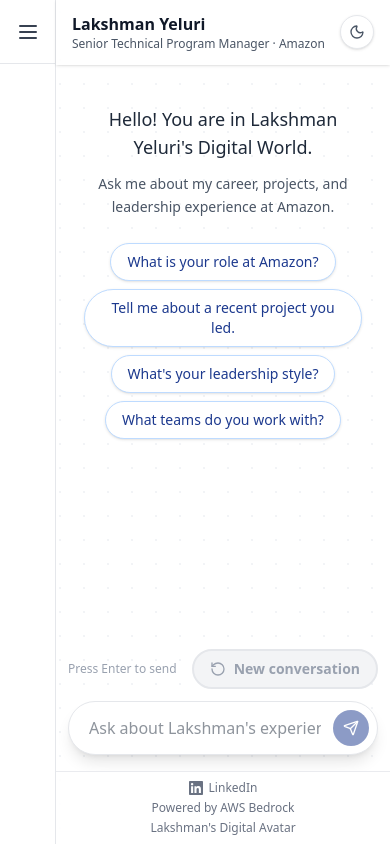
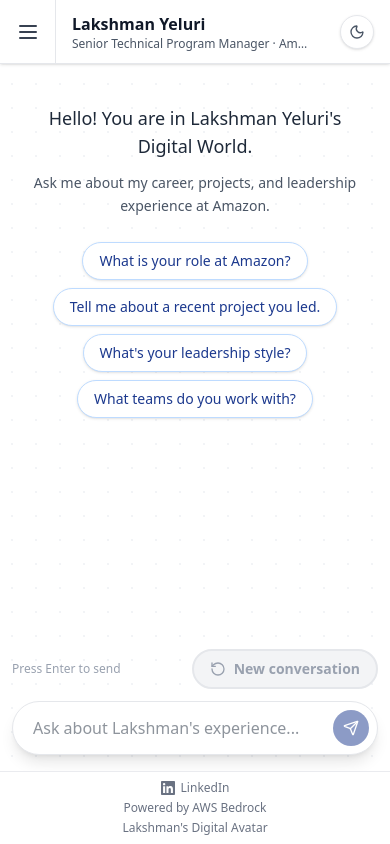
Before and after one commit to xllakshman/twin, a Next.js app in the folder frontend/: page / in a window 390 px wide. Built offline with nearby package versions, Linux system fonts and the light colour scheme.

Commit message:
Align hamburger with header row and lighten user chat bubbles.
Use a single shared header bar for the menu toggle and title, and switch user messages to a light blue background instead of dark blue.

Co-authored-by: Cursor <cursoragent@cursor.com>

```diff
--- a/frontend/components/home-shell.tsx
+++ b/frontend/components/home-shell.tsx
@@ -2,26 +2,46 @@
 
 import { Moon, Sun } from 'lucide-react';
 import { useEffect, useState } from 'react';
-import ProfileDrawer from '@/components/profile-drawer';
+import ProfileSidebar from '@/components/profile-drawer';
 import SiteFooter from '@/components/site-footer';
 import Twin from '@/components/twin';
 import { profile } from '@/lib/profile';
 
 export default function HomeShell() {
   const [darkMode, setDarkMode] = useState(false);
+  const [drawerOpen, setDrawerOpen] = useState(false);
 
   useEffect(() => {
     document.documentElement.classList.toggle('dark', darkMode);
   }, [darkMode]);
 
+  useEffect(() => {
+    const onKeyDown = (event: KeyboardEvent) => {
+      if (event.key === 'Escape') setDrawerOpen(false);
+    };
+    window.addEventListener('keydown', onKeyDown);
+    return () => window.removeEventListener('keydown', onKeyDown);
+  }, []);
+
   return (
-    <div className="page-texture flex h-dvh w-full overflow-hidden bg-gradient-to-br from-slate-50 via-white to-blue-50 dark:from-gray-950 dark:via-gray-900 dark:to-slate-900">
-      <ProfileDrawer />
+    <div className="page-texture flex h-dvh w-full flex-col overflow-hidden bg-gradient-to-br from-slate-50 via-white to-blue-50 dark:from-gray-950 dark:via-gray-900 dark:to-slate-900">
+      <header className="flex h-16 shrink-0 items-stretch border-b border-gray-200 bg-white/90 shadow-sm backdrop-blur-sm dark:border-gray-700 dark:bg-gray-900/90">
+        <button
+          type="button"
+          onClick={() => setDrawerOpen((value) => !value)}
+          aria-expanded={drawerOpen}
+          aria-label={drawerOpen ? 'Close profile menu' : 'Open profile menu'}
+          className="flex w-14 shrink-0 items-center justify-center border-r border-gray-200 text-gray-700 transition-colors hover:bg-slate-50 dark:border-gray-700 dark:text-gray-200 dark:hover:bg-gray-800"
+        >
+          <span className={`hamburger-icon ${drawerOpen ? 'is-open' : ''}`}>
+            <span className="hamburger-line" />
+            <span className="hamburger-line" />
+            <span className="hamburger-line" />
+          </span>
+        </button>
 
-      <div className="flex min-h-0 min-w-0 flex-1 flex-col">
-        <header className="shrink-0 border-b border-white/60 bg-white/80 px-4 py-3 shadow-sm backdrop-blur-sm dark:border-gray-700 dark:bg-gray-900/80">
-          <div className="mx-auto flex max-w-6xl items-center justify-between gap-3">
-            <div className="min-w-0 flex-1">
+        <div className="flex min-w-0 flex-1 items-center px-4">
+          <div className="min-w-0">
             <h1 className="truncate text-base font-bold text-gray-900 dark:text-white md:text-lg">
               {profile.name}
             </h1>
@@ -29,8 +49,9 @@ export default function HomeShell() {
               {profile.title} · {profile.company}
             </p>
           </div>
+        </div>
 
-            <div className="flex shrink-0 items-center gap-2">
+        <div className="flex shrink-0 items-center gap-2 px-4">
           <p className="hidden text-xs text-gray-400 sm:block dark:text-gray-500">
             Digital Avatar
           </p>
@@ -43,8 +64,10 @@ export default function HomeShell() {
             {darkMode ? <Sun className="h-4 w-4" /> : <Moon className="h-4 w-4" />}
           </button>
         </div>
-          </div>
       </header>
+
+      <div className="flex min-h-0 min-w-0 flex-1">
+        {drawerOpen && <ProfileSidebar />}
 
         <div className="flex min-h-0 min-w-0 flex-1 flex-col">
           <Twin />
--- a/frontend/components/profile-drawer.tsx
+++ b/frontend/components/profile-drawer.tsx
@@ -1,46 +1,17 @@
 'use client';
 
-import { useEffect, useState } from 'react';
+import { useState } from 'react';
 import { LinkedInIcon } from '@/components/linkedin-icon';
 import { profile } from '@/lib/profile';
 
-export default function ProfileDrawer() {
-  const [open, setOpen] = useState(false);
+export default function ProfileSidebar() {
   const [avatarSrc, setAvatarSrc] = useState('/avatar.jpg');
-
-  useEffect(() => {
-    const onKeyDown = (event: KeyboardEvent) => {
-      if (event.key === 'Escape') setOpen(false);
-    };
-    window.addEventListener('keydown', onKeyDown);
-    return () => window.removeEventListener('keydown', onKeyDown);
-  }, []);
-
-  const toggle = () => setOpen((value) => !value);
 
   return (
     <aside
-      className={`flex h-full shrink-0 flex-col overflow-hidden border-r border-gray-200 bg-white transition-[width] duration-300 ease-in-out dark:border-gray-700 dark:bg-gray-900 ${
-        open ? 'w-72' : 'w-14'
-      }`}
-      aria-label="Profile sidebar"
+      className="flex w-72 shrink-0 flex-col overflow-y-auto border-r border-gray-200 bg-white p-5 dark:border-gray-700 dark:bg-gray-900"
+      aria-label="Profile details"
     >
-      <button
-        type="button"
-        onClick={toggle}
-        aria-expanded={open}
-        aria-label={open ? 'Close profile menu' : 'Open profile menu'}
-        className="flex h-16 shrink-0 items-center justify-center border-b border-gray-200 text-gray-700 transition-colors hover:bg-blue-50 dark:border-gray-700 dark:text-gray-200 dark:hover:bg-gray-800"
-      >
-        <span className={`hamburger-icon ${open ? 'is-open' : ''}`}>
-          <span className="hamburger-line" />
-          <span className="hamburger-line" />
-          <span className="hamburger-line" />
-        </span>
-      </button>
-
-      {open && (
-        <div className="flex min-h-0 flex-1 flex-col overflow-y-auto p-5">
       <img
         src={avatarSrc}
         alt={profile.name}
@@ -69,8 +40,6 @@ export default function ProfileDrawer() {
         <LinkedInIcon className="h-4 w-4" />
         Connect on LinkedIn
       </a>
-        </div>
-      )}
     </aside>
   );
 }
--- a/frontend/components/twin.tsx
+++ b/frontend/components/twin.tsx
@@ -198,11 +198,11 @@ export default function Twin() {
                                     key={message.id}
                                     className="animate-fade-in-up flex gap-3 justify-end"
                                 >
-                                    <div className="max-w-[85%] rounded-2xl rounded-br-md bg-blue-900 p-4 text-white shadow-md md:max-w-[75%] dark:bg-blue-800">
+                                    <div className="max-w-[85%] rounded-2xl rounded-br-md border border-blue-100 bg-blue-50 p-4 text-gray-800 shadow-sm md:max-w-[75%] dark:border-blue-900 dark:bg-blue-950/50 dark:text-gray-100">
                                         <p className="whitespace-pre-wrap leading-relaxed">
                                             {message.content}
                                         </p>
-                                        <p className="mt-2 text-xs text-blue-200">
+                                        <p className="mt-2 text-xs text-gray-500 dark:text-gray-400">
                                             {message.timestamp.toLocaleTimeString()}
                                         </p>
                                     </div>
```
Lines whose indentation alone changed are shown as unchanged.
